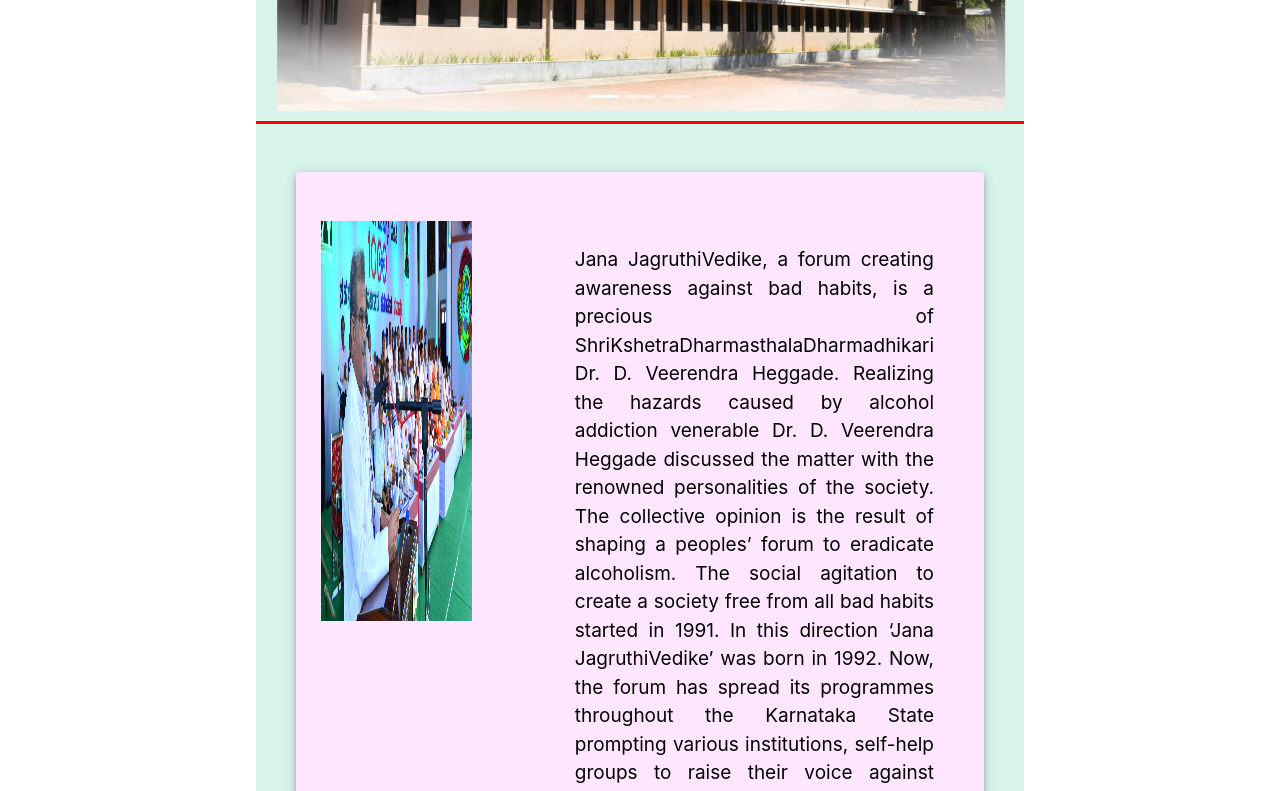
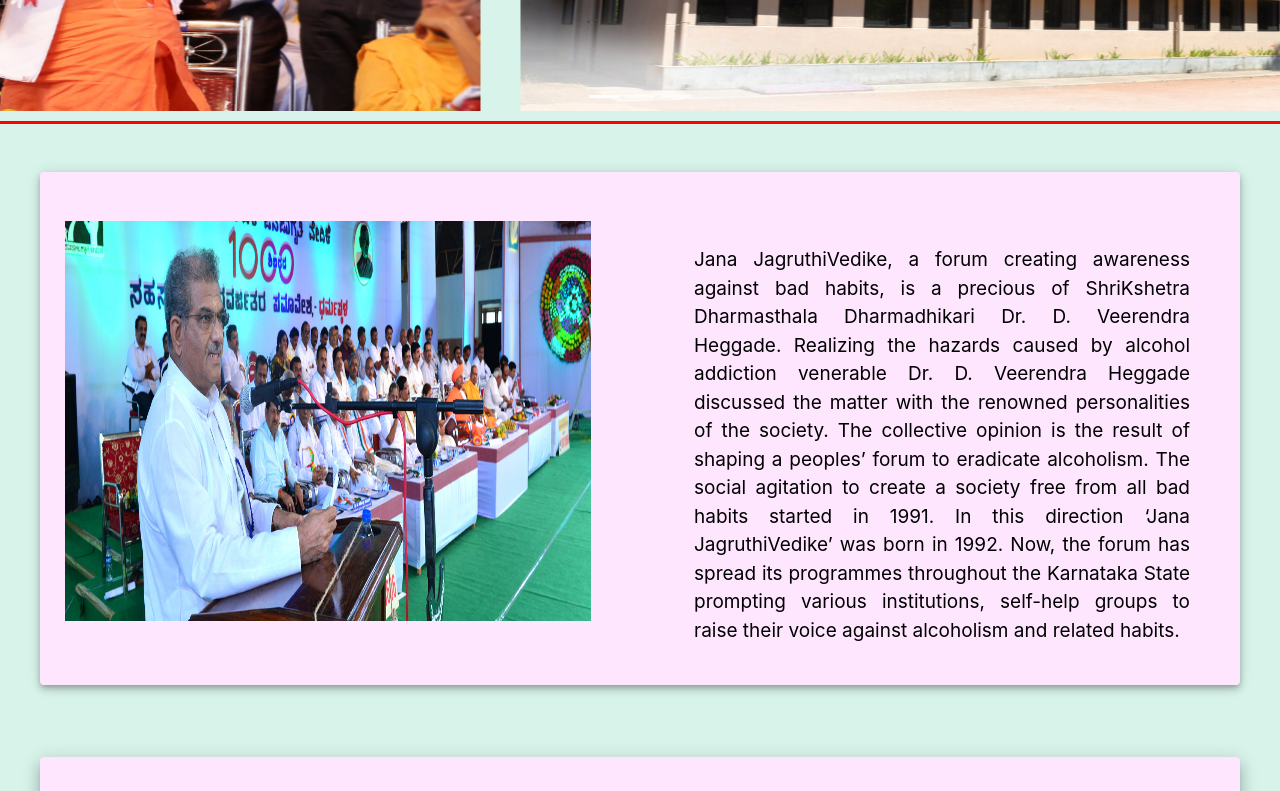
Before and after one commit to amitraj131/addict-rehab-centre, a React (Create React App) app: page / in a window 1280 px wide. Shown: the part 480-1271 px from the top of the page. Built offline with nearby package versions, Linux system fonts and the light colour scheme.

Commit message:
added ok

```diff
--- a/src/components/Home.js
+++ b/src/components/Home.js
@@ -20,7 +20,6 @@ const useStyles = makeStyles((theme) => ({
 
     alignItems:'center',
     textAlign:'center',
-    display: 'block',
     color: theme.palette.text.secondary,
     fontSize:19,
     },
@@ -28,7 +27,7 @@ const useStyles = makeStyles((theme) => ({
 
       alignItems:'center',
       justifyContent:'center',
-      display: 'block',
+      display: 'flex',
       flexWrap: 'wrap',
       '& > *': {
         margin: theme.spacing(4),
@@ -38,10 +37,8 @@ const useStyles = makeStyles((theme) => ({
     },
     img:{
       width:'100%',
-      maxHeight:'auto',
-      display: 'block'
+      maxHeight:'auto'
     }
-
 
 }));
 
@@ -51,7 +48,8 @@ var sectionStyle = {
   width:'100%',
   height: "100%",
   //backgroundImage: `url(${p6})`,
-  backgroundColor:'#ffe6ff',
+  backgroundColor:'#ffe6ff'
+
 };
 
 
@@ -73,7 +71,7 @@ export default function AutoGrid() {
         <Grid item xs className={classes.paper}>
               <p className={classes.paper} style={{paddingLeft:'30px',paddingRight:'50px',paddingTop:'50px',
               textAlign:'justify',color:'black'}}>Jana JagruthiVedike, a forum creating awareness against
-              bad habits, is a precious of ShriKshetraDharmasthalaDharmadhikari
+              bad habits, is a precious of ShriKshetra Dharmasthala Dharmadhikari
               Dr. D. Veerendra Heggade. Realizing the hazards caused by alcohol
               addiction venerable Dr. D. Veerendra Heggade discussed the matter
               with the renowned personalities of the society. The collective
--- a/src/index.css
+++ b/src/index.css
@@ -7,14 +7,6 @@ body {
   -webkit-font-smoothing: antialiased;
   -moz-osx-font-smoothing: grayscale;
 }
-
-div {
-  max-width: 768px;
-  max-height: 1024px;
-  margin: auto;
-  display: block;
-}
-
 
 
 code {
```
